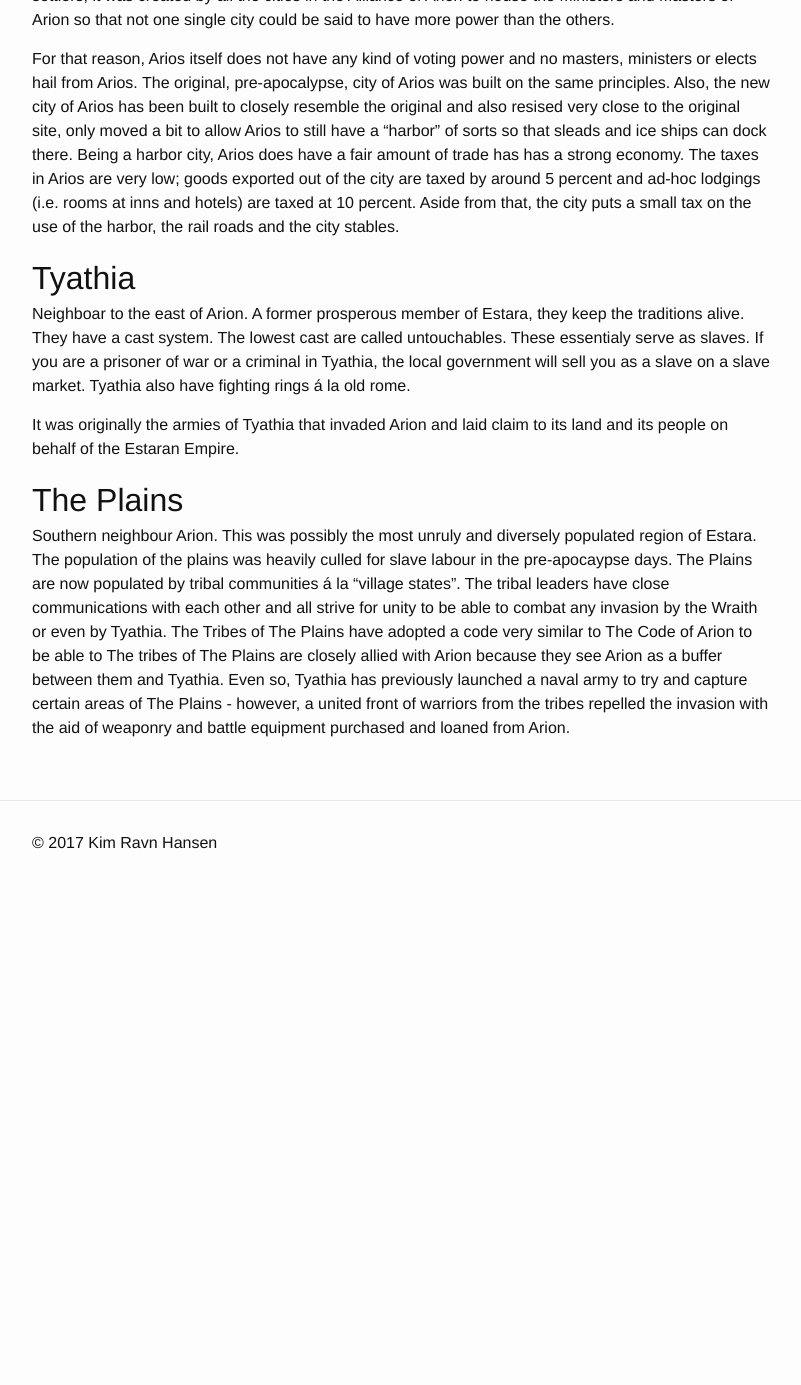
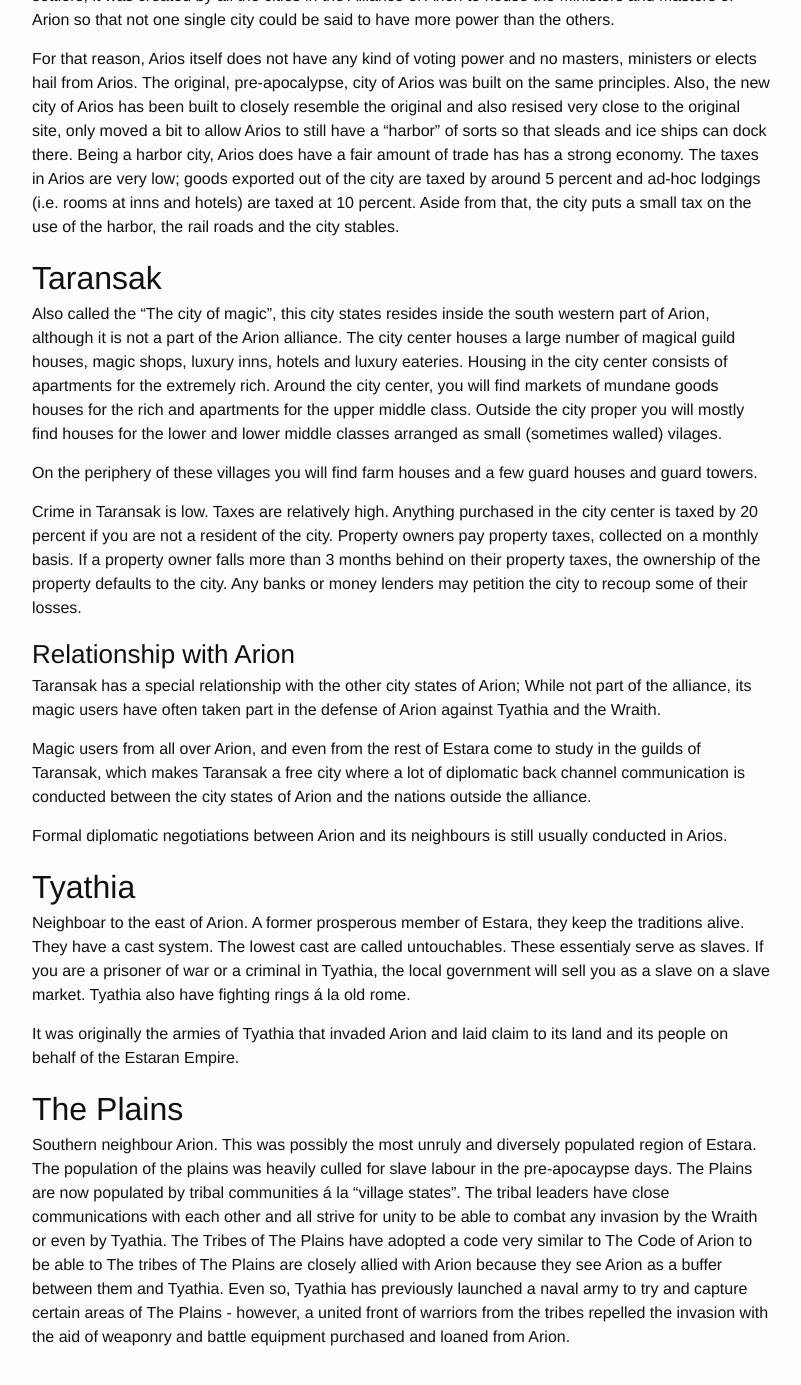
Before and after one commit to moccalotto/kaos, a Jekyll site: the page built from _campaign/geography.md, in a window 1280 px wide and 1400 px high, scrolled down 1689 px. Shown: the top 1385 px of the window, without its empty margins (238-1039 px from the left). Built offline with Jekyll 4.4.1, drawn with Linux system fonts in a browser that asks for light colours; before the commit the page ends 2574 px from its top, so only the background shows below that.

Commit message:
Taransak

```diff
--- a/_campaign/geography.md
+++ b/_campaign/geography.md
@@ -90,6 +90,35 @@ The taxes in Arios are very low; goods exported out of the city are taxed by aro
 Aside from that, the city puts a small tax on the use of the harbor, the rail roads and
 the city stables.
 
+## Taransak
+Also called the “The city of magic”, this city states resides inside the south western part
+of Arion, although it is not a part of the Arion alliance.
+The city center houses a large number of magical guild houses, magic shops, luxury inns, hotels
+and luxury eateries. Housing in the city center consists of apartments for the extremely rich.
+Around the city center, you will find markets of mundane goods houses for the rich and apartments
+for the upper middle class.
+Outside the city proper you will mostly find houses for the lower and lower middle classes
+arranged as small (sometimes walled) vilages.
+
+On the periphery of these villages you will find farm houses and a few guard houses and guard towers.
+
+Crime in Taransak is low. Taxes are relatively high. Anything purchased in the city center is taxed
+by 20 percent if you are not a resident of the city. Property owners pay property taxes, collected
+on a monthly basis. If a property owner falls more than 3 months behind on their property taxes,
+the ownership of the property defaults to the city. Any banks or money lenders may petition the city
+to recoup some of their losses.
+
+### Relationship with Arion
+
+Taransak has a special relationship with the other city states of Arion; While not part of the alliance,
+its magic users have often taken part in the defense of Arion against Tyathia and the Wraith.
+
+Magic users from all over Arion, and even from the rest of Estara come to study in the guilds of
+Taransak, which makes Taransak a free city where a lot of diplomatic back channel communication
+is conducted between the city states of Arion and the nations outside the alliance.
+
+Formal diplomatic negotiations between Arion and its neighbours is still usually conducted in Arios.
+
 ## Tyathia
 Neighboar to the east of Arion.
 A former prosperous member of Estara, they keep the traditions alive. They have a cast system.
```
